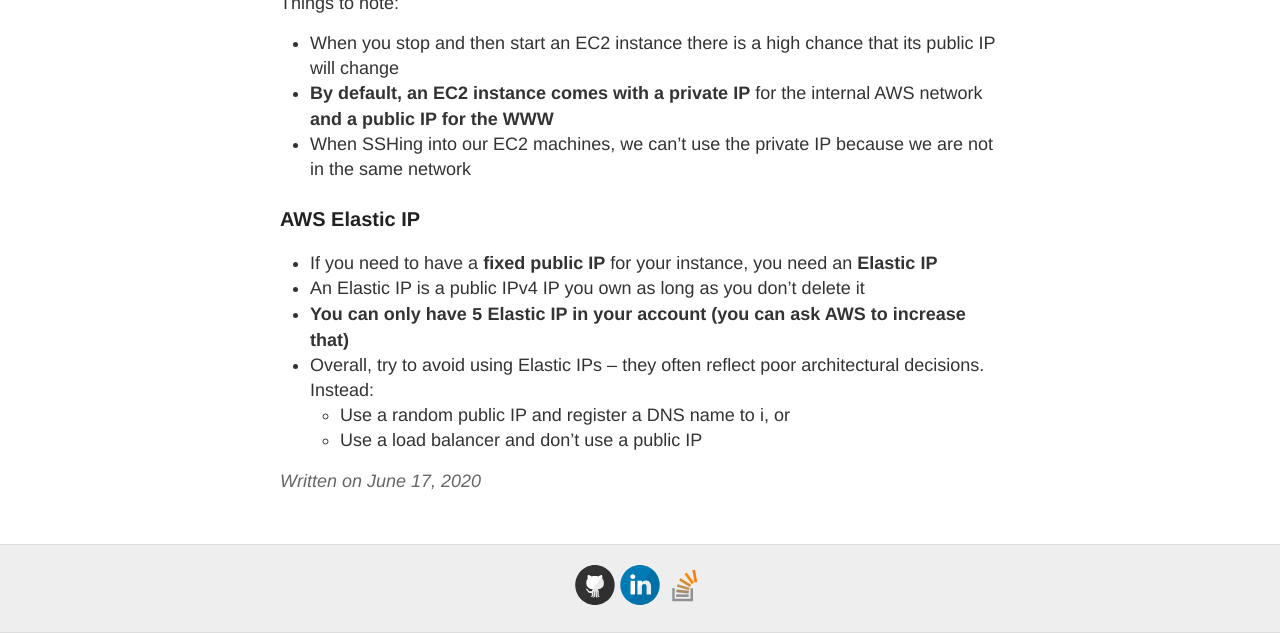
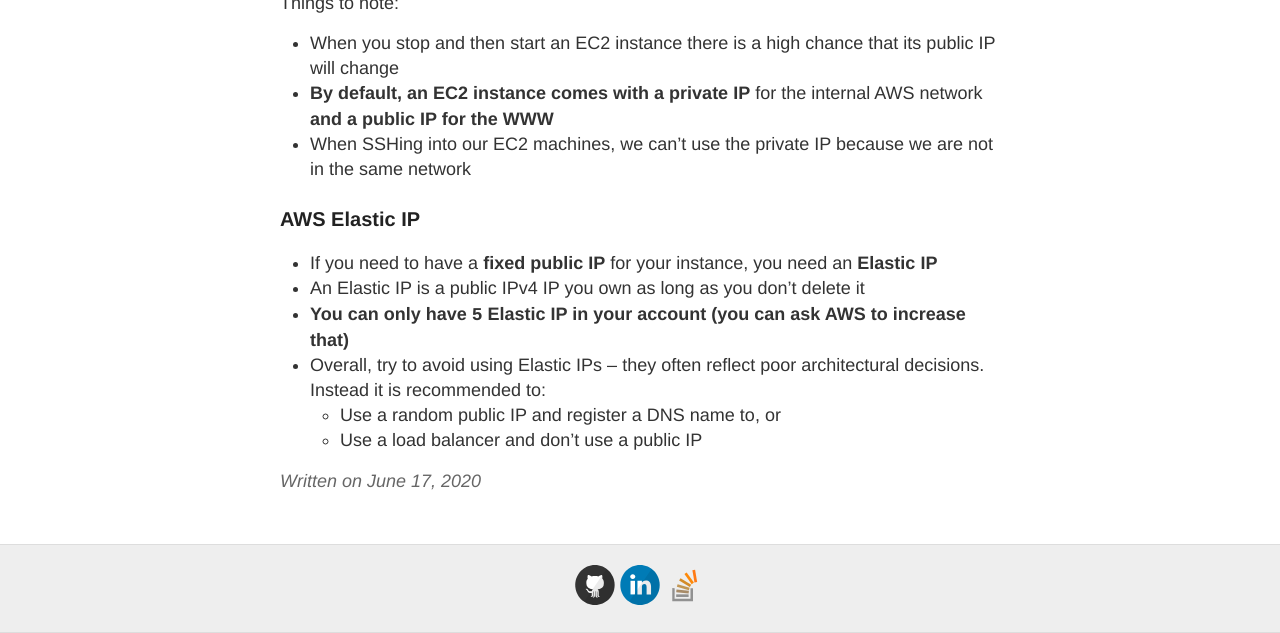
Before and after one commit to gutucristian/gutucristian.github.io, a Jekyll site: the page built from _posts/2020-06-17-Amazon-Web-Services-(AWS).md, in a window 1280 px wide and 900 px high, scrolled down 6763 px, cut to the strip 267-900 px from the top of the window. Built offline with Jekyll 4.4.1, drawn with Linux system fonts in a browser that asks for light colours; our own code applies the rules of GitHub Pages for plain Markdown files.

Commit message:
Update 2020-06-17-Amazon-Web-Services-(AWS).md

```diff
--- a/_posts/2020-06-17-Amazon-Web-Services-(AWS).md
+++ b/_posts/2020-06-17-Amazon-Web-Services-(AWS).md
@@ -179,6 +179,6 @@
 - If you need to have a **fixed public IP** for your instance, you need an **Elastic IP**
 - An Elastic IP is a public IPv4 IP you own as long as you don't delete it
 - **You can only have `5` Elastic IP in your account (you can ask AWS to increase that)**
-- Overall, try to avoid using Elastic IPs -- they often reflect poor architectural decisions. Instead:
-  - Use a random public IP and register a DNS name to i, or
+- Overall, try to avoid using Elastic IPs -- they often reflect poor architectural decisions. Instead it is recommended to:
+  - Use a random public IP and register a DNS name to, or
   - Use a load balancer and don't use a public IP
```
